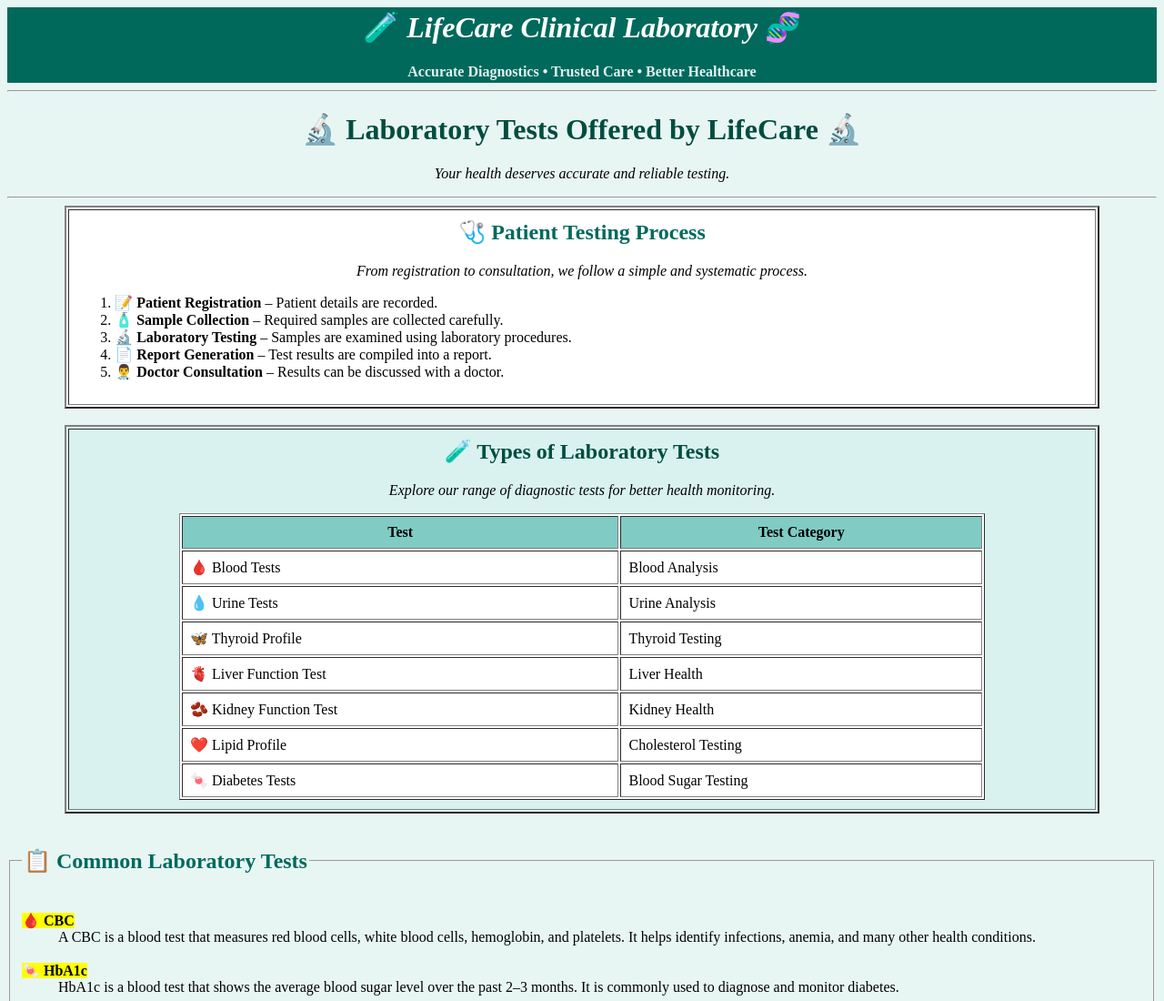
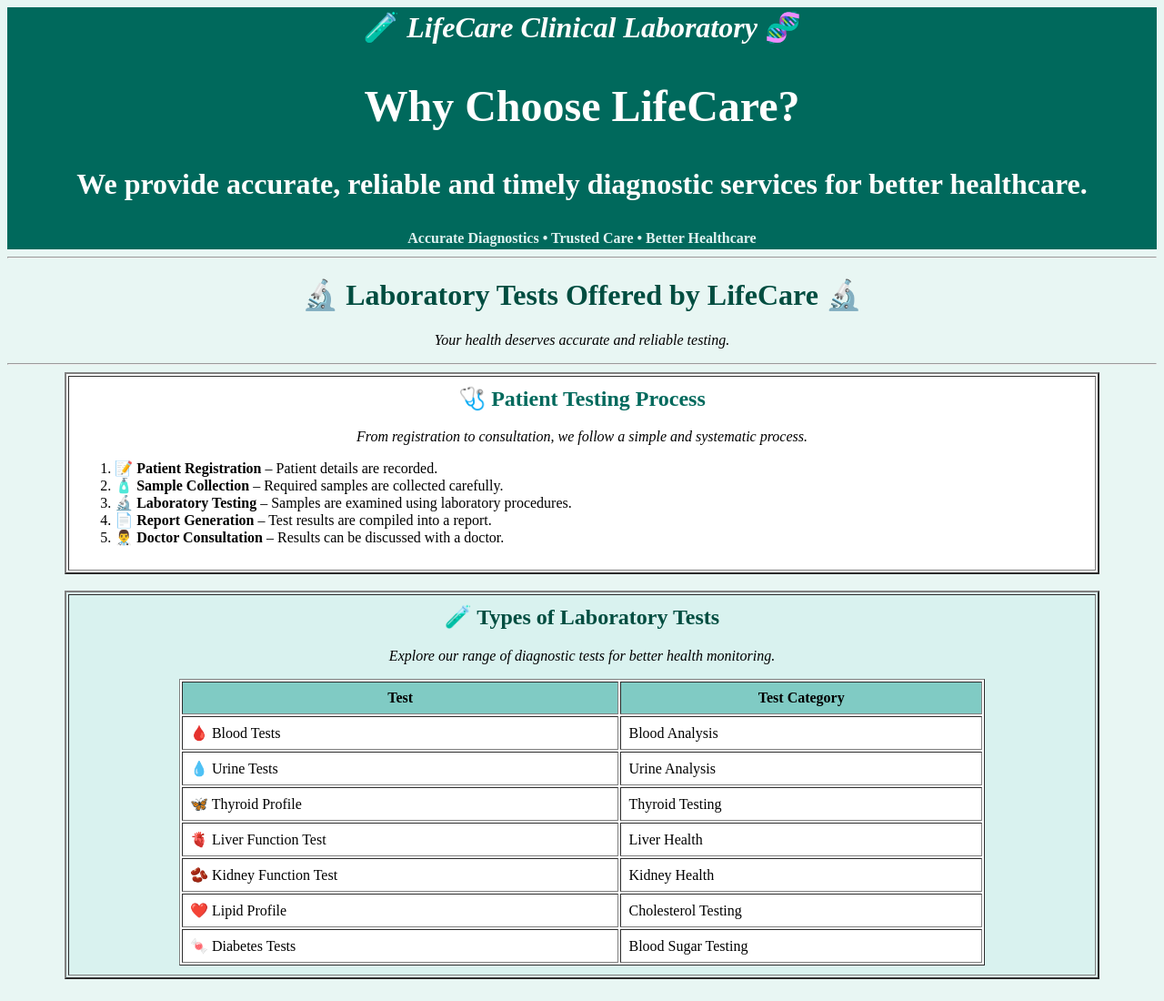
Before and after one commit to morepriya2743-create/healthcare_grp2, a plain HTML site: page html codes/laboratory-tests.html in a window 1280 px wide. Shown: the top 1100 px of the page at 91% size. Drawn offline with Linux system fonts and the light colour scheme.

Commit message:
Updated homepage and styling

```diff
--- a/html codes/laboratory-tests.html
+++ b/html codes/laboratory-tests.html
@@ -12,6 +12,8 @@
 <h1>
 <font color="white">
 🧪 <i>LifeCare Clinical Laboratory</i> 🧬
+<h2>Why Choose LifeCare?</h2>
+<p>We provide accurate, reliable and timely diagnostic services for better healthcare.</p>
 </font>
 </h1>
 <p>
```
Also changed, not shown: css/analyzer.html (+1 -0 lines).
